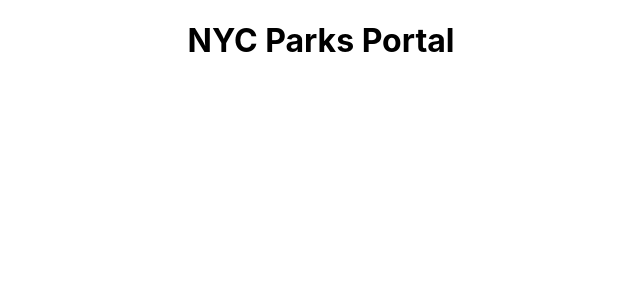
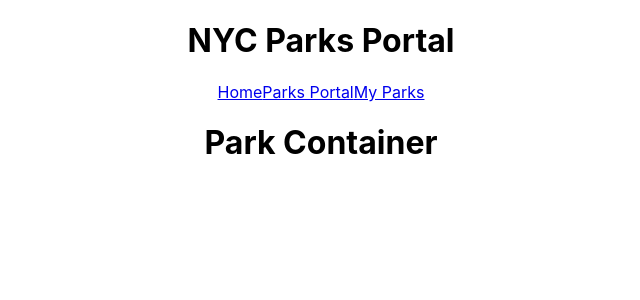
Before and after one commit to sarahjones016/phase-2-final-project, a React (Create React App) app: page /parks-portal in a window 1280 px wide. Shown: the top 300 px of the page, without its empty margins (319-959 px from the left). Built offline with nearby package versions, Linux system fonts and the light colour scheme.

Commit message:
Router and routes added

```diff
--- a/package.json
+++ b/package.json
@@ -8,6 +8,7 @@
     "@testing-library/user-event": "^13.5.0",
     "react": "^18.2.0",
     "react-dom": "^18.2.0",
+    "react-router-dom": "^6.10.0",
     "react-scripts": "5.0.1",
     "web-vitals": "^2.1.4"
   },
--- a/src/App.js
+++ b/src/App.js
@@ -2,7 +2,9 @@
 import Home from './Home';
 import ParkContainer from './ParkContainer';
 import VisitedList from './VisitedList';
+import ParkCard from './ParkCard';
 import Error from './Error';
+import { Route, Routes, Link } from 'react-router-dom';
 
 function App() {
   return (
@@ -10,9 +12,18 @@
       <h1>NYC Parks Portal</h1>
       <nav className="nav-bar">
         {/* Links will go here */}
+        <Link to='/'>Home</Link>
+        <Link to='parks-portal'>Parks Portal</Link>
+        <Link to='my-parks'>My Parks</Link>
       </nav>
 
       {/* Browser Routes to components will be down here */}
+      <Routes>
+        <Route path='/' element={<Home />}></Route>
+        <Route path='/parks-portal' element={<ParkContainer />}></Route>
+        <Route path='/my-parks' element={<VisitedList />}></Route>
+        <Route path='/park/:id' element={<ParkCard />} ></Route>
+      </Routes>
     </div>
   );
 }
--- a/src/ParkContainer.js
+++ b/src/ParkContainer.js
@@ -2,6 +2,7 @@
 import ParkCard from './ParkCard'
 import NewParkForm from './NewParkForm'
 import Search from './Search'
+import { Link } from 'react-router-dom'
 
 function ParkContainer() {
   return (
--- a/src/VisitedList.js
+++ b/src/VisitedList.js
@@ -4,6 +4,7 @@
   return (
     <div>
         {/* This page will be a profile style page which will hold a list of parks that the user has visited */}
+        <h1>My Parks</h1>
     </div>
   )
 }
--- a/src/index.js
+++ b/src/index.js
@@ -3,11 +3,14 @@
 import './index.css';
 import App from './App';
 import reportWebVitals from './reportWebVitals';
+import { BrowserRouter } from 'react-router-dom';
 
 const root = ReactDOM.createRoot(document.getElementById('root'));
 root.render(
   <React.StrictMode>
-    <App />
+    <BrowserRouter>
+      <App />
+    </BrowserRouter>
   </React.StrictMode>
 );
 
```
Also changed, not shown: 1 other file (tests, documents, lock files or other folders).
